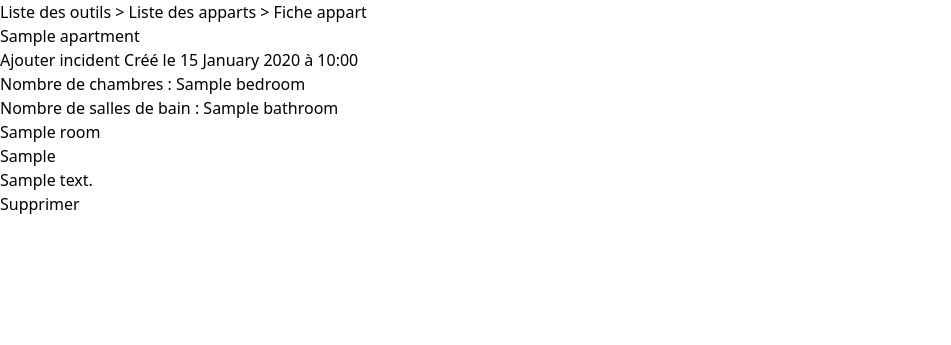
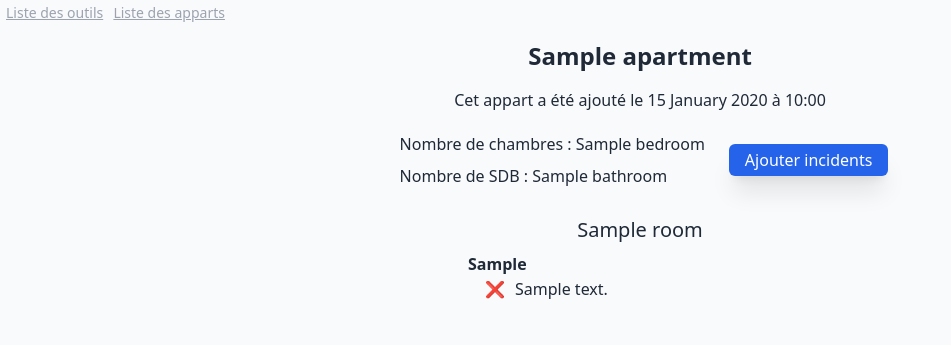
Before and after one commit to SqlFR/apparttools, a Django app: template check_arrangement/templates/check_arrangement/results.html in a window 1280 px wide. Shown: the top 345 px of the page, without its empty margins (0-951 px from the left). Run offline with Django 3.2, Linux system fonts and the light colour scheme; the template is opened without the code that fills it: most values are stand-ins (such as "Sample title", 1, 10 or a date in 2020).

Commit message:
finish frond page results

```diff
--- a/check_arrangement/static/check_arrangement/style/style_output.css
+++ b/check_arrangement/static/check_arrangement/style/style_output.css
@@ -589,10 +589,6 @@ video {
   margin-bottom: 2rem;
 }
 
-.mr-2 {
-  margin-right: 0.5rem;
-}
-
 .mt-16 {
   margin-top: 4rem;
 }
@@ -603,6 +599,10 @@ video {
 
 .mt-4 {
   margin-top: 1rem;
+}
+
+.mb-3 {
+  margin-bottom: 0.75rem;
 }
 
 .block {
@@ -629,8 +629,28 @@ video {
   width: 100%;
 }
 
-.w-auto {
-  width: auto;
+.w-64 {
+  width: 16rem;
+}
+
+.w-80 {
+  width: 20rem;
+}
+
+.w-96 {
+  width: 24rem;
+}
+
+.w-1\/3 {
+  width: 33.333333%;
+}
+
+.w-2\/3 {
+  width: 66.666667%;
+}
+
+.w-3\/5 {
+  width: 60%;
 }
 
 .max-w-xl {
@@ -645,6 +665,10 @@ video {
   flex-direction: column;
 }
 
+.flex-wrap {
+  flex-wrap: wrap;
+}
+
 .items-center {
   align-items: center;
 }
@@ -657,30 +681,20 @@ video {
   justify-content: space-around;
 }
 
-.justify-evenly {
-  justify-content: space-evenly;
+.gap-3 {
+  gap: 0.75rem;
 }
 
-.gap-10 {
-  gap: 2.5rem;
-}
-
-.gap-1 {
-  gap: 0.25rem;
+.gap-4 {
+  gap: 1rem;
 }
 
 .gap-2 {
   gap: 0.5rem;
 }
 
-.gap-3 {
-  gap: 0.75rem;
-}
-
-.space-x-1 > :not([hidden]) ~ :not([hidden]) {
-  --tw-space-x-reverse: 0;
-  margin-right: calc(0.25rem * var(--tw-space-x-reverse));
-  margin-left: calc(0.25rem * calc(1 - var(--tw-space-x-reverse)));
+.self-start {
+  align-self: flex-start;
 }
 
 .self-center {
@@ -706,14 +720,19 @@ video {
   padding-bottom: 0.25rem;
 }
 
-.py-4 {
-  padding-top: 1rem;
-  padding-bottom: 1rem;
-}
-
 .py-2 {
   padding-top: 0.5rem;
   padding-bottom: 0.5rem;
+}
+
+.px-4 {
+  padding-left: 1rem;
+  padding-right: 1rem;
+}
+
+.px-5 {
+  padding-left: 1.25rem;
+  padding-right: 1.25rem;
 }
 
 .pl-3 {
@@ -722,6 +741,10 @@ video {
 
 .pt-4 {
   padding-top: 1rem;
+}
+
+.pl-4 {
+  padding-left: 1rem;
 }
 
 .text-left {
@@ -748,6 +771,10 @@ video {
 
 .font-semibold {
   font-weight: 600;
+}
+
+.font-bold {
+  font-weight: 700;
 }
 
 .text-gray-600 {
--- a/check_arrangement/templates/check_arrangement/results.html
+++ b/check_arrangement/templates/check_arrangement/results.html
@@ -4,34 +4,43 @@
 <html lang="en">
 <head>
     <meta charset="UTF-8">
-    <title>Synthèse</title>
+    <title>{{ apartment.name }}</title>
     <meta name="viewport" content="width=device-width">
     <link rel="stylesheet" href="{% static 'check_arrangement/style/style_output.css' %}">
 </head>
-<body>
-    <p>
-        <a href="{% url 'index' %}">Liste des outils</a> >
-        <a href="{% url 'check_arrangement:index' %}">Liste des apparts</a> >
-        <a href="{% url 'check_arrangement:add_issue' apartment.id %}">Fiche appart</a>
-    </p>
-    <h1>{{ apartment.name }}</h1>
-    <a href="{% url 'check_arrangement:add_issue' apartment.id %}">Ajouter incident</a>
-    <span>Créé le {{ apartment.created_at|date:'d F Y à H:i' }}</span>
-    <p>Nombre de chambre{{ apartment.bedroom|pluralize }} : {{ apartment.bedroom }}</p>
-    <p>Nombre de salle{{ apartment.bathroom|pluralize }} de bain : {{ apartment.bathroom }}</p>
-
+<body class="h-full bg-gray-50 text-gray-800">
+    <a href="{% url 'index' %}" class="breadcrumb">Liste des outils</a>
+    <a href="{% url 'check_arrangement:index' %}" class="breadcrumb">Liste des apparts</a>
+    <div class="max-w-xl mx-auto p-4 flex flex-col items-center">
+        <p class="text-2xl font-semibold mb-4 text-center">{{ apartment.name }}</p>
+        <span class="mb-4 text-center">Cet appart a été ajouté le {{ apartment.created_at|date:'d F Y à H:i' }}</span>
+        <div class="flex flex-wrap justify-center gap-4 mb-6">
+            <ul class="flex flex-col">
+                <li class="py-1 px-2">Nombre de chambre{{ apartment.bedroom|pluralize }} : {{ apartment.bedroom }}</li>
+                <li class="py-1 px-2">Nombre de SDB : {{ apartment.bathroom }}</li>
+            </ul>
+            <a class="my-3 self-center btn-access-table" href="{% url 'check_arrangement:add_issue' apartment.id %}">Ajouter incidents</a>
+        </div>
+        <div class="flex flex-col w-96 px-5">
             {% if apartment_issues_dict %}
             {% for room, issues in apartment_issues_dict.items %}
-            <h3>{{ room }}</h3>
-            <ul>
+            <p class="text-xl self-center mb-2">{{ room }}</p>
+            <ul class="mb-4">
                 {% for incident_type, details_list in issues.items %}
-                    <li>{{ incident_type }}
-                        <ul>
+                <span class="font-bold">{{ incident_type }}</span>
+                <li class="flex mb-3">
+                    <table>
                         {% for detail, issue_id in details_list %}
-                            <li>{{ detail }}</li>
-                            <a href="{% url 'check_arrangement:delete_issue' issue_id %}">Supprimer</a>
+                        <tr class="flex gap-2 pl-4">
+                            <td>
+                                <a href="{% url 'check_arrangement:delete_issue' issue_id %}" title="Supprimer l'incident">❌</a>
+                            </td>
+                            <td>
+                                {{ detail }}
+                            </td>
+                        </tr>
                         {% endfor %}
-                        </ul>
+                    </table>
                 </li>
                 {% endfor %}
             </ul>
@@ -39,5 +48,7 @@
         {% else %}
             <p>Aucun problème signalé pour cet appartement.</p>
         {% endif %}
+        </div>
+    </div>
 </body>
 </html>
--- a/check_arrangement/views.py
+++ b/check_arrangement/views.py
@@ -45,7 +45,7 @@
         if form.is_valid():
             form.instance.apartment = apartment
             form.save()
-            return redirect('check_arrangement:detail', apartment_id=apartment.id)
+            return redirect('check_arrangement:add_issue', apartment_id=apartment.id)
     else:
         form = IssuesForm(apartment=apartment)
     context = {
```
Also changed, not shown: check_arrangement/templates/check_arrangement/add_issue.html (+3 -4 lines), db.sqlite3 (deleted), 1 other file. Lines whose indentation alone changed are shown as unchanged.
